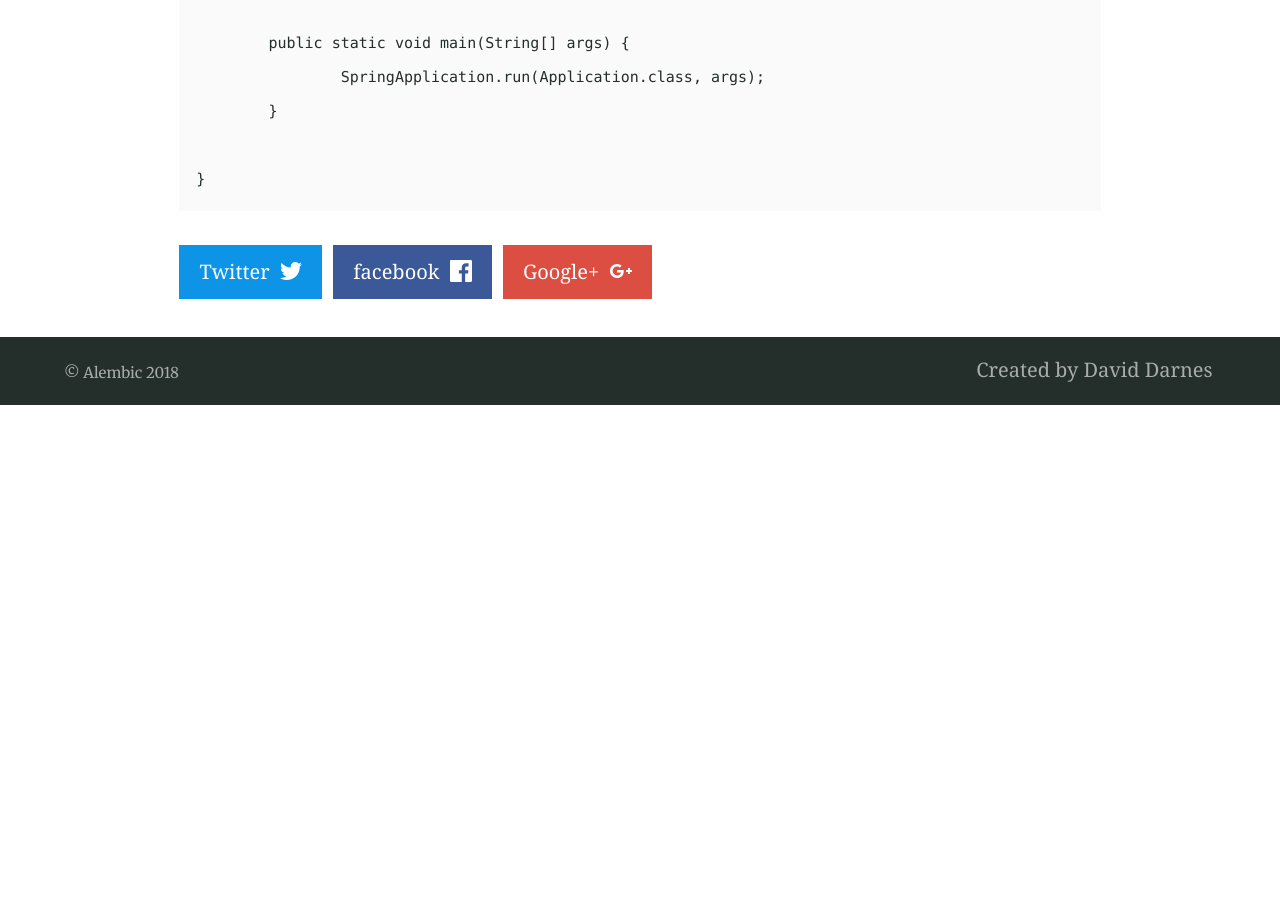
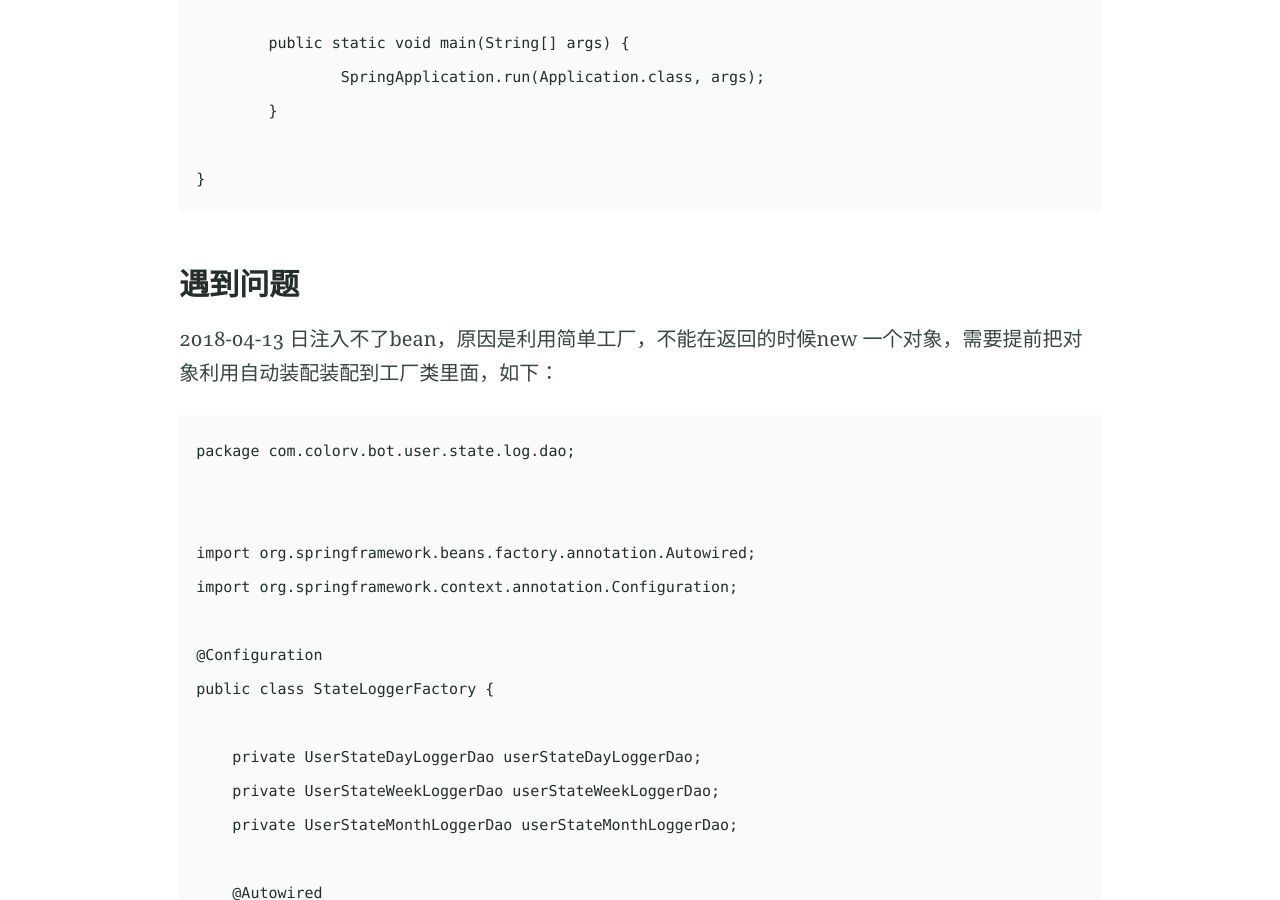
Before and after one commit to wudixm/wudixm.github.io, a Jekyll site: the page built from _posts/2018-03-08-Spring-Cloud.md, in a window 1280 px wide and 900 px high, scrolled down 14207 px. Built offline with Jekyll 4.4.1, drawn with Linux system fonts in a browser that asks for light colours; our own code applies the rules of GitHub Pages for plain Markdown files; before the commit the page ends 14612 px from its top, so only the background shows below that; some of the changed text lies outside the part shown.

Commit message:
update spring cloud not able to insert bean because of static factory method

````diff
--- a/_posts/2018-03-08-Spring-Cloud.md
+++ b/_posts/2018-03-08-Spring-Cloud.md
@@ -313,3 +313,53 @@ public class Application {
 
 }
 ```
+
+### 遇到问题
+
+2018-04-13 日注入不了bean，原因是利用简单工厂，不能在返回的时候new 一个对象，需要提前把对象利用自动装配装配到工厂类里面，如下：
+
+```
+package com.colorv.bot.user.state.log.dao;
+
+
+import org.springframework.beans.factory.annotation.Autowired;
+import org.springframework.context.annotation.Configuration;
+
+@Configuration
+public class StateLoggerFactory {
+
+    private UserStateDayLoggerDao userStateDayLoggerDao;
+    private UserStateWeekLoggerDao userStateWeekLoggerDao;
+    private UserStateMonthLoggerDao userStateMonthLoggerDao;
+
+    @Autowired
+    public void setUserStateDayLoggerDao(UserStateDayLoggerDao userStateDayLoggerDao) {
+        this.userStateDayLoggerDao = userStateDayLoggerDao;
+    }
+
+    @Autowired
+    public void setUserStateWeekLoggerDao(UserStateWeekLoggerDao userStateWeekLoggerDao) {
+        this.userStateWeekLoggerDao = userStateWeekLoggerDao;
+    }
+
+    @Autowired
+    public void setUserStateMonthLoggerDao(UserStateMonthLoggerDao userStateMonthLoggerDao) {
+        this.userStateMonthLoggerDao = userStateMonthLoggerDao;
+    }
+
+    public UserStateLoggerIntf getStateLogger(String type) {
+        switch (type) {
+            case "d":
+                return this.userStateDayLoggerDao; // 不能是 return new User..(), new 的话新的Dao 对象里面装配的东西肯定是没有装配上的
+            case "w":
+                return this.userStateWeekLoggerDao;
+            case "m":
+                return this.userStateMonthLoggerDao;
+            default:
+                return null;
+        }
+
+    }
+}
+
+```
````
